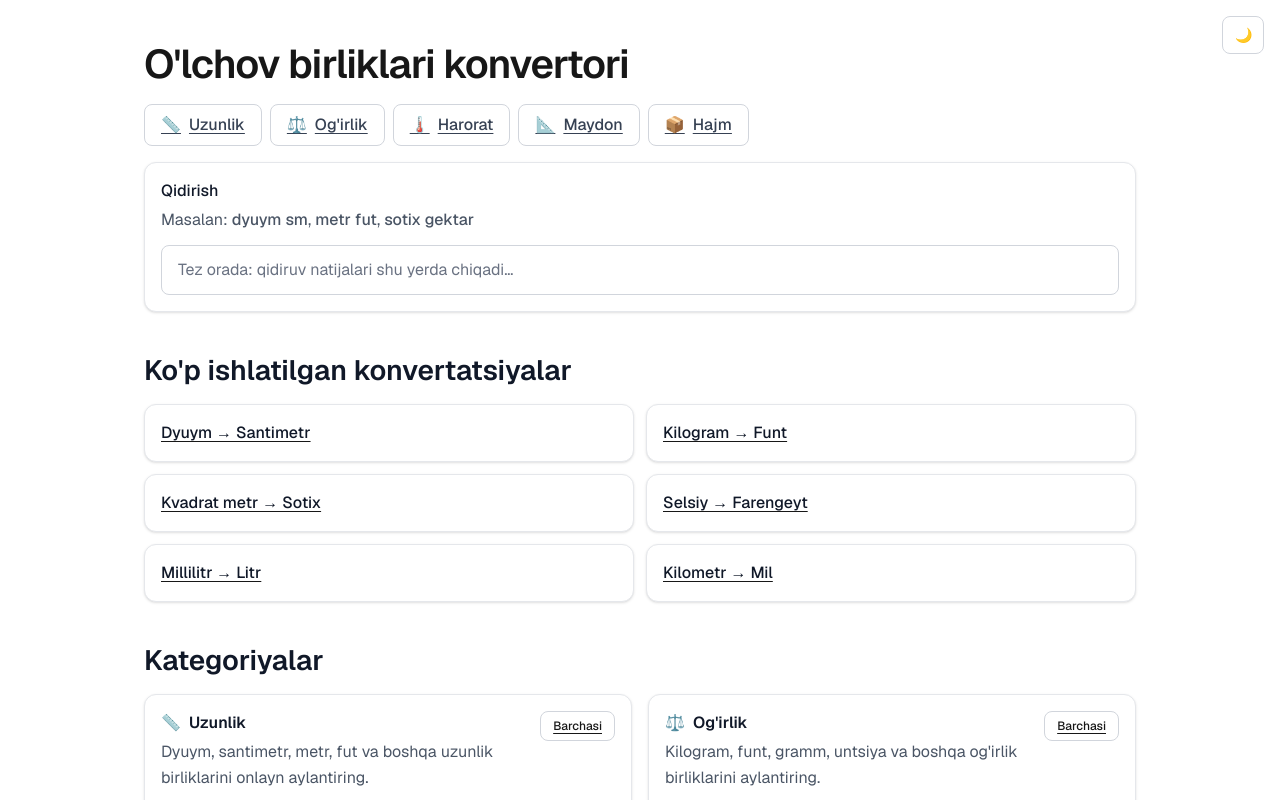
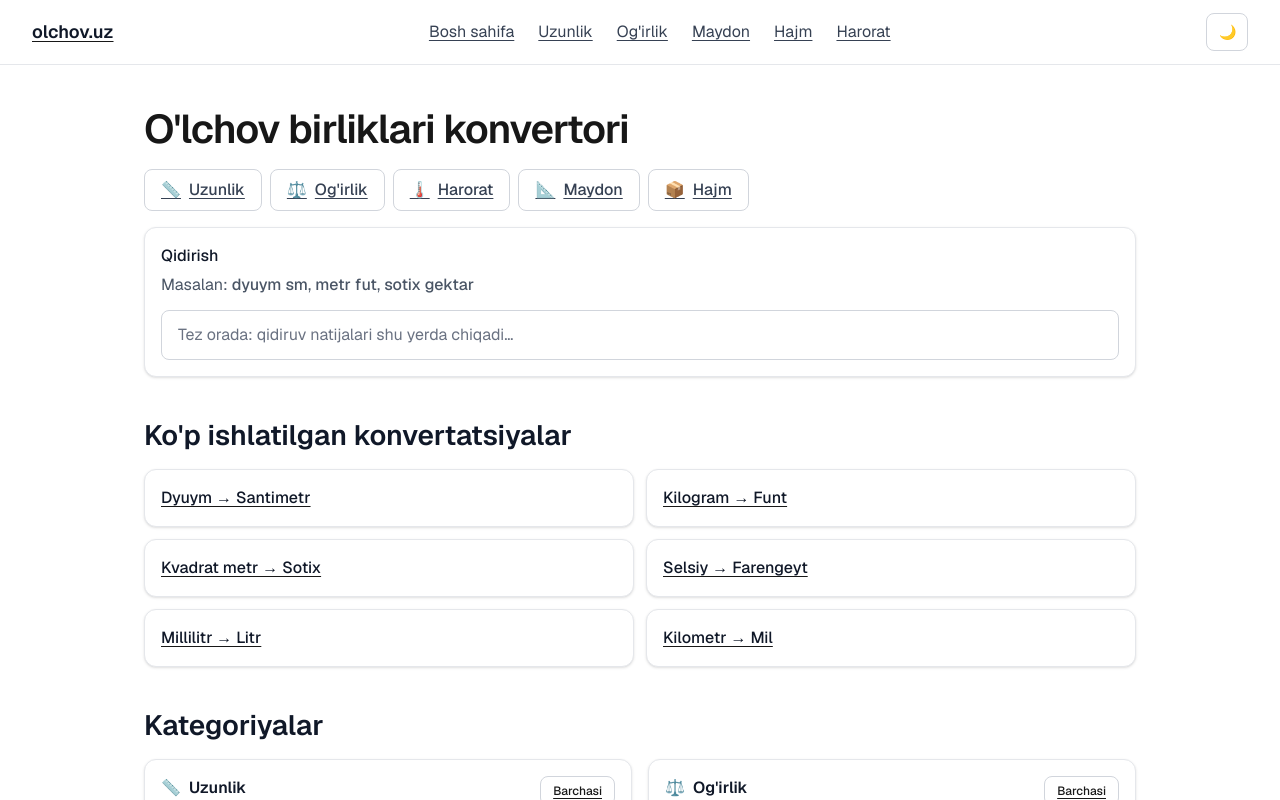
Before and after one commit to JKR007/olchov.uz, a Next.js app: page / in a window 1280 px wide. Shown: the top 800 px of the page. Built offline with nearby package versions, Linux system fonts and the light colour scheme.

Commit message:
enhance: layout

```diff
--- a/app/layout.tsx
+++ b/app/layout.tsx
@@ -1,7 +1,9 @@
 import type { Metadata } from "next";
 import { Geist, Geist_Mono } from "next/font/google";
 import "./globals.css";
-import ThemeToggle from "@/components/ThemeToggle";
+import ThemeProvider from "@/providers/ThemeProvider";
+import Navbar from "@/components/Navbar";
+import Footer from "@/components/Footer";
 
 const geistSans = Geist({
   variable: "--font-geist-sans",
@@ -25,46 +27,18 @@ export default function RootLayout({
   children: React.ReactNode;
 }>) {
   return (
-    <html lang="uz" suppressHydrationWarning>
-      <body className={`${geistSans.variable} ${geistMono.variable} antialiased`}>
-        {/* Blocking script to set theme before React hydrates - must be first in body */}
-        <script
-          dangerouslySetInnerHTML={{
-            __html: `
-              (function() {
-                try {
-                  var theme = localStorage.getItem('theme');
-                  var systemPrefersDark = window.matchMedia('(prefers-color-scheme: dark)').matches;
-                  var initialTheme = theme || (systemPrefersDark ? 'dark' : 'light');
-
-                  // Set inline styles immediately to prevent flash
-                  if (initialTheme === 'dark') {
-                    //  Comment this Part out - Intentionally
-                    // document.documentElement.style.setProperty('--background', '#0a0a0a');
-                    // document.documentElement.style.setProperty('--foreground', '#ededed');
-                  } else {
-                    document.documentElement.style.setProperty('--background', '#ffffff');
-                    document.documentElement.style.setProperty('--foreground', '#171717');
-                  }
-
-                  // Remove both classes first to ensure clean state
-                  document.documentElement.classList.remove('dark', 'light');
-
-                  // Explicitly set the correct class
-                  if (initialTheme === 'dark') {
-                    document.documentElement.classList.add('dark');
-                  } else {
-                    document.documentElement.classList.remove('dark');
-                  }
-                } catch (e) {}
-              })();
-            `,
-          }}
-        />
-        <div className="fixed right-4 top-4 z-50">
-          <ThemeToggle />
-        </div>
-        {children}
+    <html lang="uz" suppressHydrationWarning className="bg-white text-gray-900 dark:bg-gray-950 dark:text-white">
+      <body className={`${geistSans.variable} ${geistMono.variable} antialiased bg-white dark:bg-gray-950 text-gray-900 dark:text-white font-sans`}>
+        <ThemeProvider
+          attribute="class"
+          defaultTheme="system"
+          enableSystem
+          disableTransitionOnChange
+        >
+          <Navbar />
+          {children}
+          <Footer />
+        </ThemeProvider>
       </body>
     </html>
   );
```
